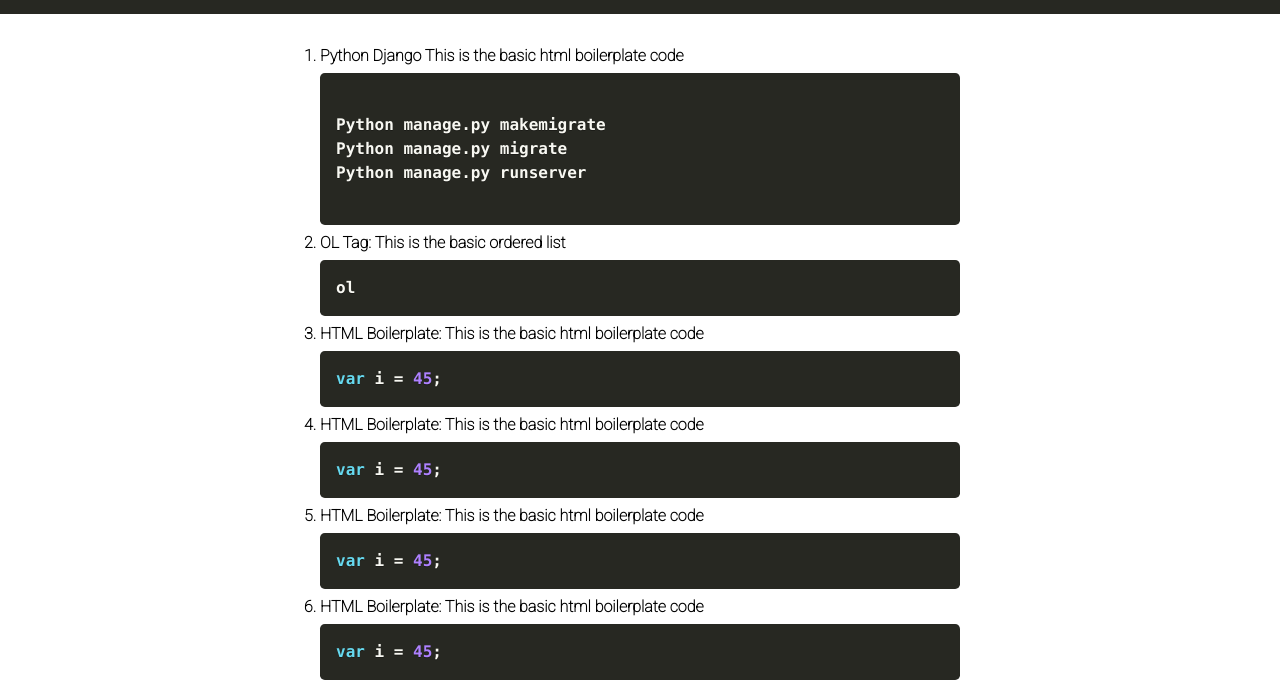
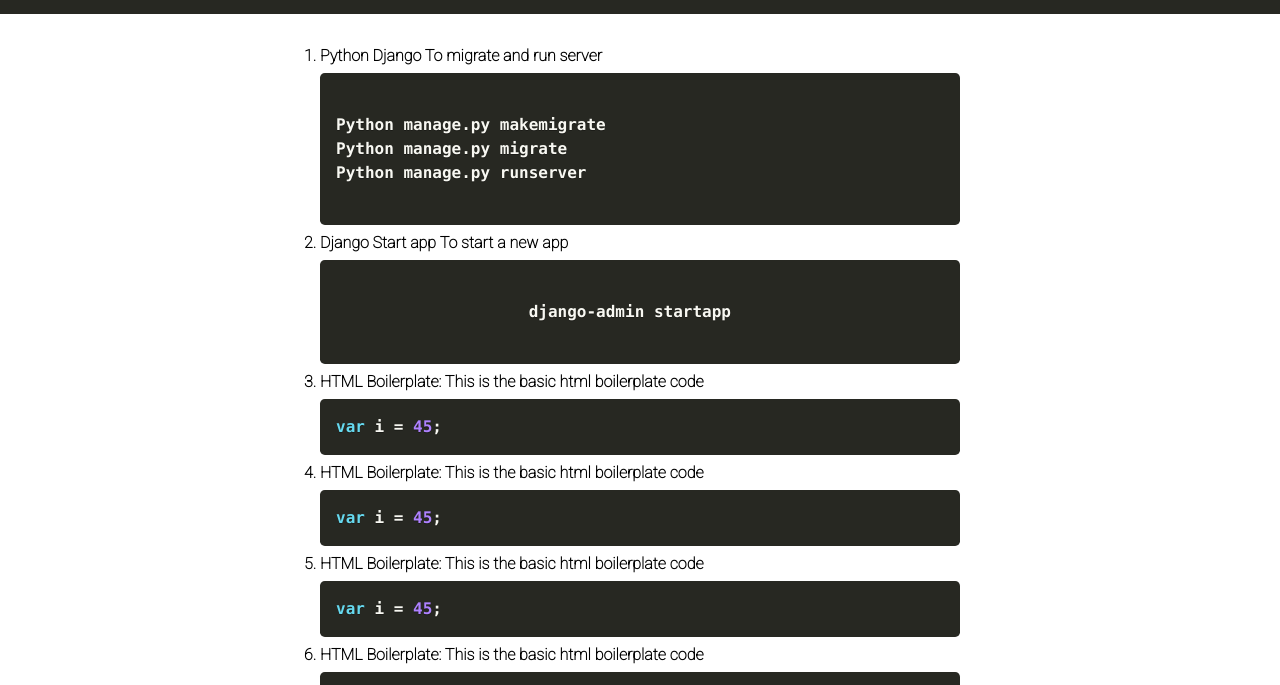
Before and after one commit to RandyARk79/CHEAT-CODES, a plain HTML site: page index.html in a window 1280 px wide. Shown: the part 58-743 px from the top of the page. Drawn offline with Linux system fonts and the light colour scheme; some packages are replaced by stand-ins of ours; a script that the page names is missing; a web font is replaced by a local one.

Commit message:
Update index.html

```diff
--- a/index.html
+++ b/index.html
@@ -22,15 +22,17 @@
     </nav>
     <div class="container">
         <ol>
-            <li><b>Python Django </b> This is the basic html boilerplate code
+            <li><b>Python Django </b> To migrate and run server
                 <pre class="language-html"><code>
 Python manage.py makemigrate
 Python manage.py migrate
 Python manage.py runserver
                 </code></pre>
             </li>
-            <li><b>OL Tag:</b> This is the basic ordered list
-                <pre class="language-js"><code>ol </code></pre>
+            <li><b>Django Start app</b> To start a new app
+                <pre class="language-js"><code>
+                    django-admin startapp
+                </code></pre>
             </li>
             <li><b>HTML Boilerplate:</b> This is the basic html boilerplate code
                 <pre class="language-js"><code>var i = 45; </code></pre>
```
